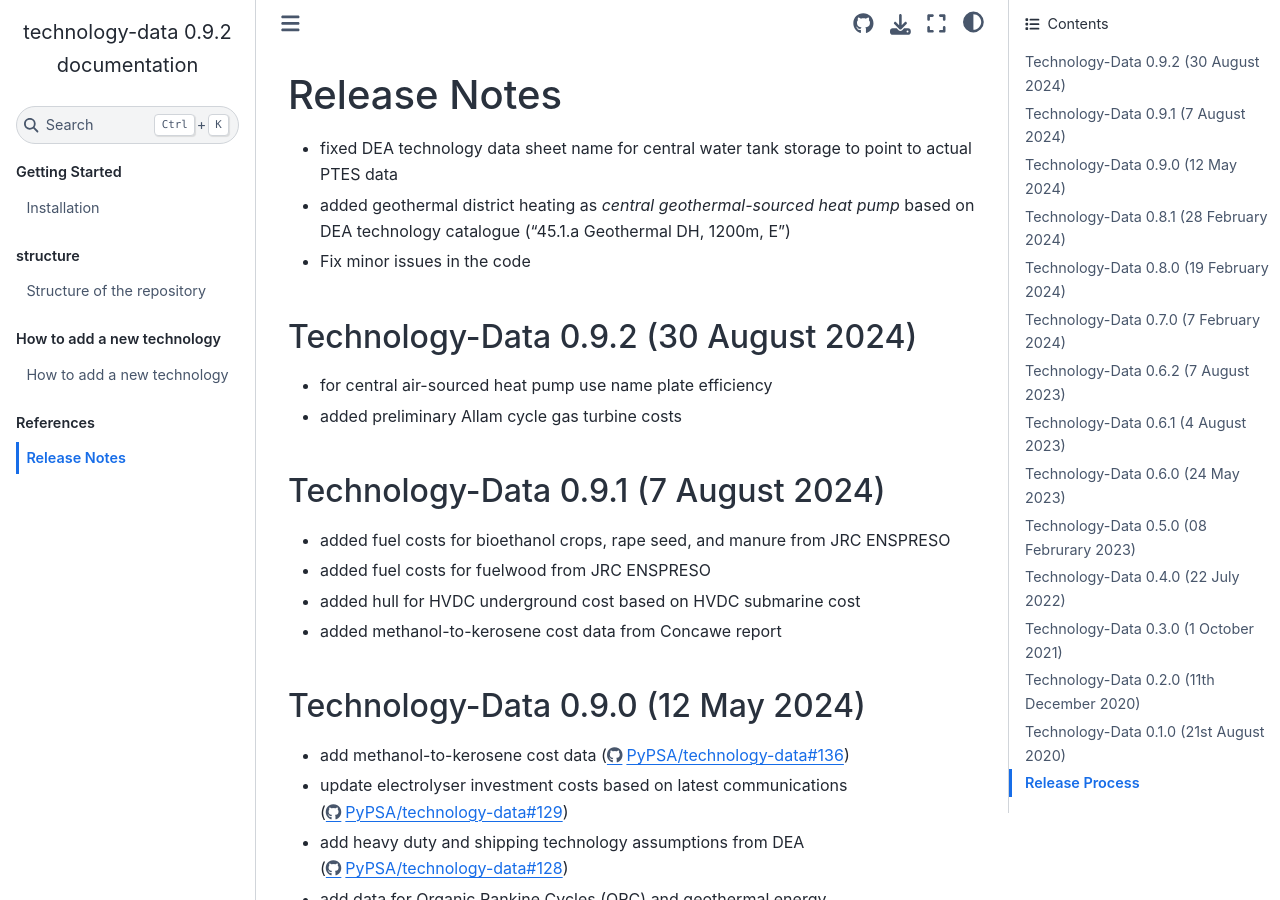
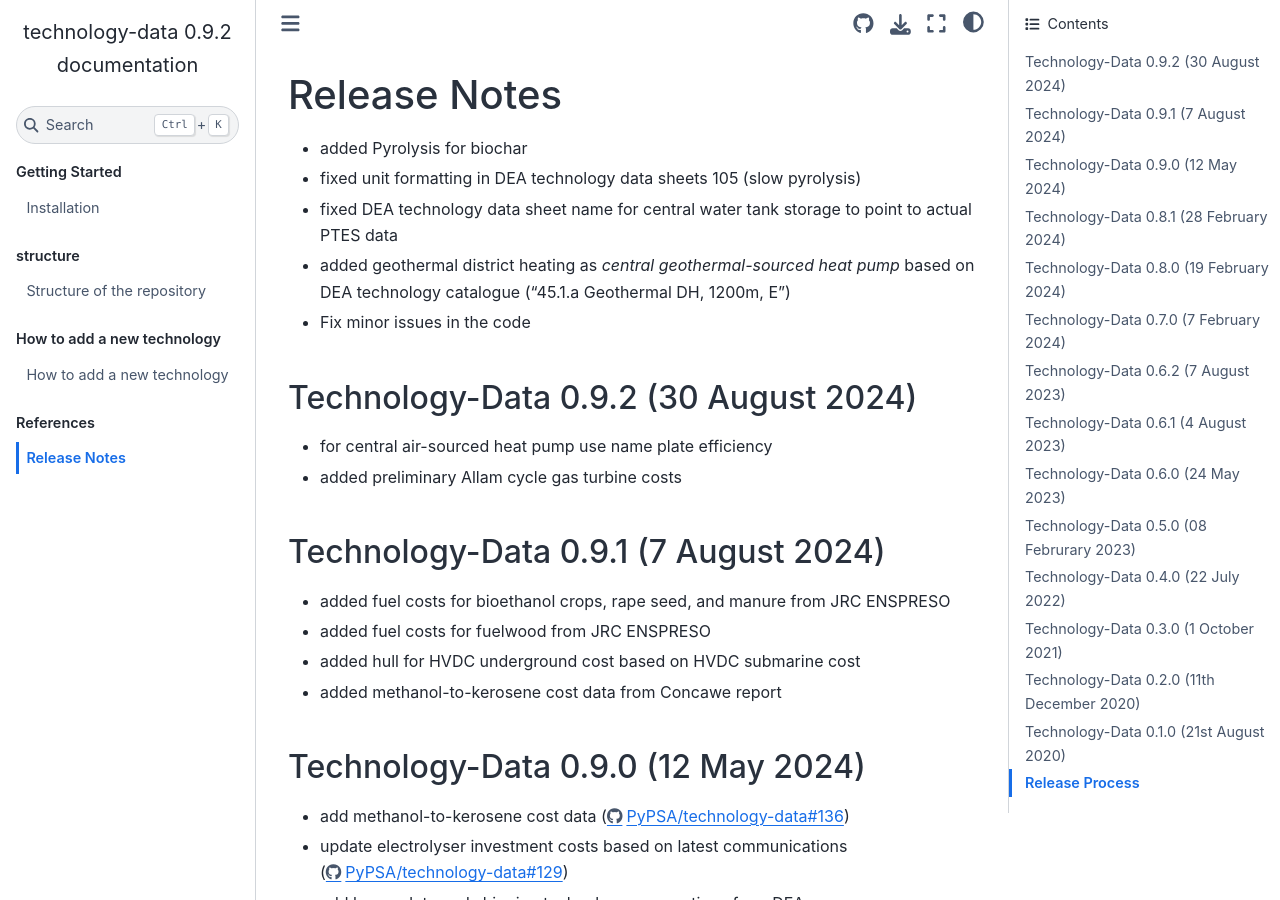
Before and after one commit to PyPSA/technology-data, a Sphinx documentation site: the page built from docs/release_notes.rst, in a window 1280 px wide and 900 px high. Built offline with Sphinx 7.4.7 and the Sphinx Book theme 1.1.4, drawn with Linux system fonts in a browser that asks for light colours.

Commit message:
Update release_notes.rst

```diff
--- a/docs/release_notes.rst
+++ b/docs/release_notes.rst
@@ -4,6 +4,10 @@ Release Notes
 
 .. Upcoming Release
 .. ================
+
+* added Pyrolysis for biochar
+
+* fixed unit formatting in DEA technology data sheets 105 (slow pyrolysis)
 
 * fixed DEA technology data sheet name for central water tank storage to point to actual PTES data
 
```
